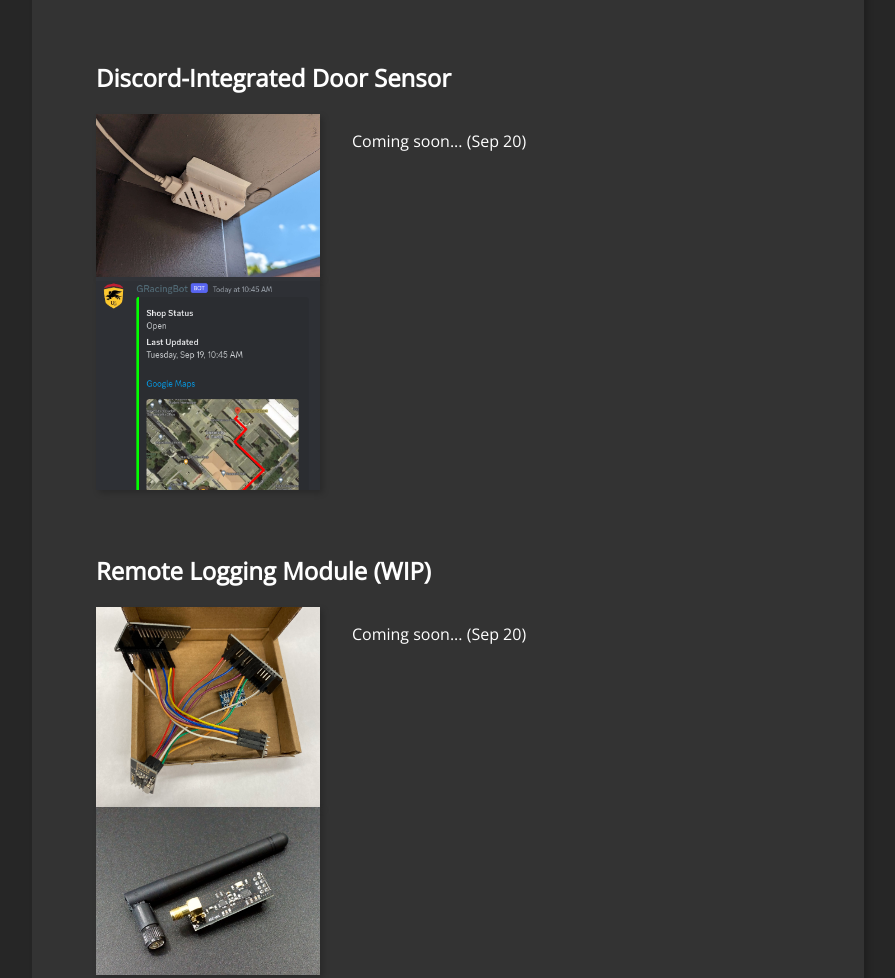
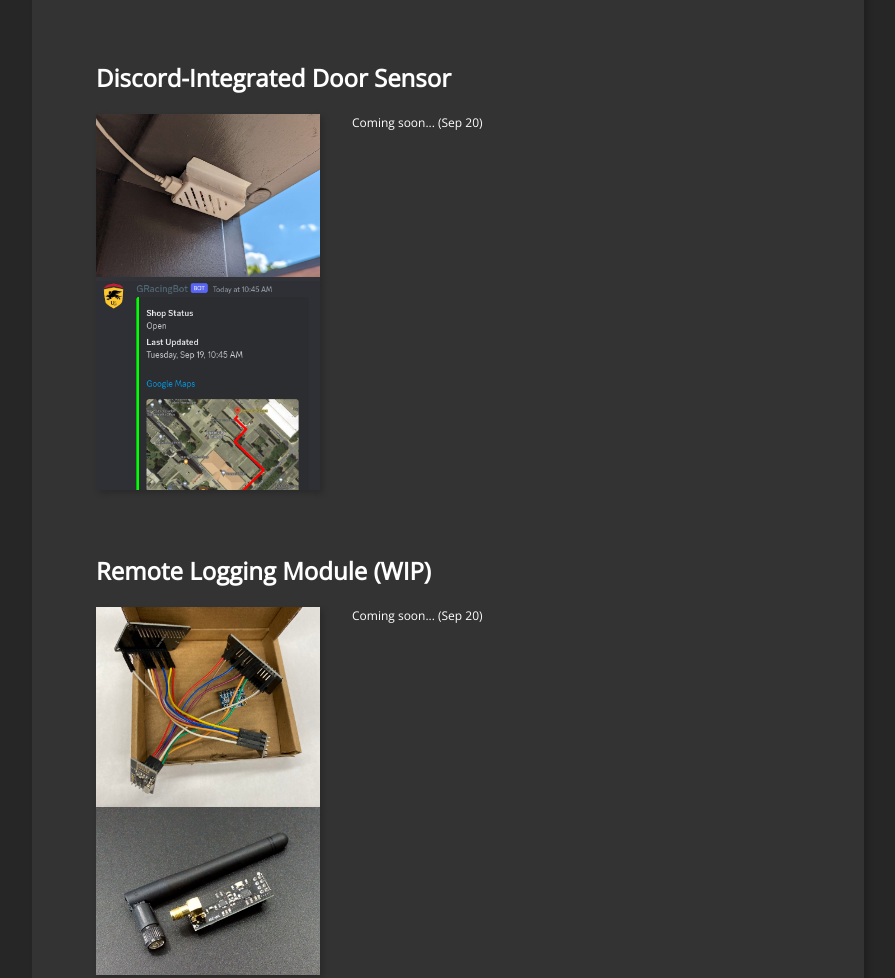
Before and after one commit to notevanrutten/evanrutten.com, an Eleventy site: page src/projects.njk in a window 1280 px wide. Shown: the part 537-1515 px from the top of the page, without its empty margins (192-1087 px from the left). Built offline with nearby package versions, Linux system fonts and the light colour scheme; Eleventy itself is replaced by a stand-in of ours; files that its build step writes are made by us from their sources.

Commit message:
Fix project content divs

```diff
--- a/src/projects.njk
+++ b/src/projects.njk
@@ -30,7 +30,7 @@ layout: "layouts/base.njk"
         <img src="../assets/projects/door-sensor-1.jpg" />
         <img src="../assets/projects/door-sensor-2.png" />
       </div>
-      <p>Coming soon... (Sep 20)</p>
+      <div class="text"><p>Coming soon... (Sep 20)</p></div>
     </div>
   </section>
 
@@ -41,7 +41,7 @@ layout: "layouts/base.njk"
         <img src="../assets/projects/logging-module-1.jpg" />
         <img src="../assets/projects/logging-module-2.jpg" />
       </div>
-      <p>Coming soon... (Sep 20)</p>
+      <div class="text"><p>Coming soon... (Sep 20)</p></div>
     </div>
   </section>
 </div>
```
